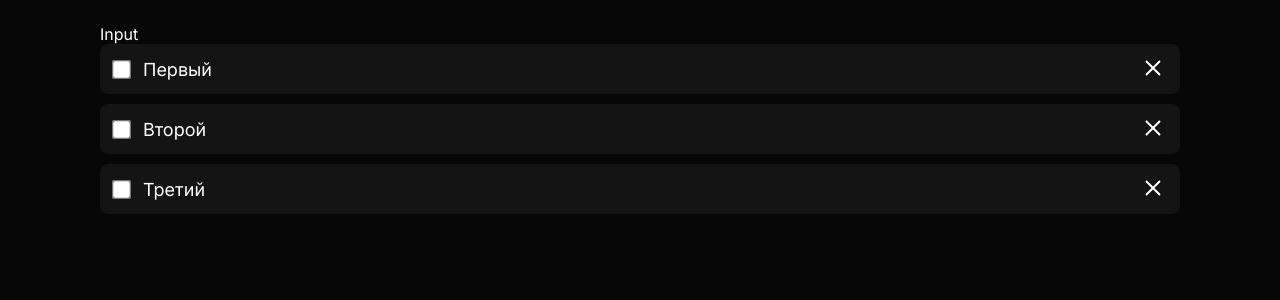
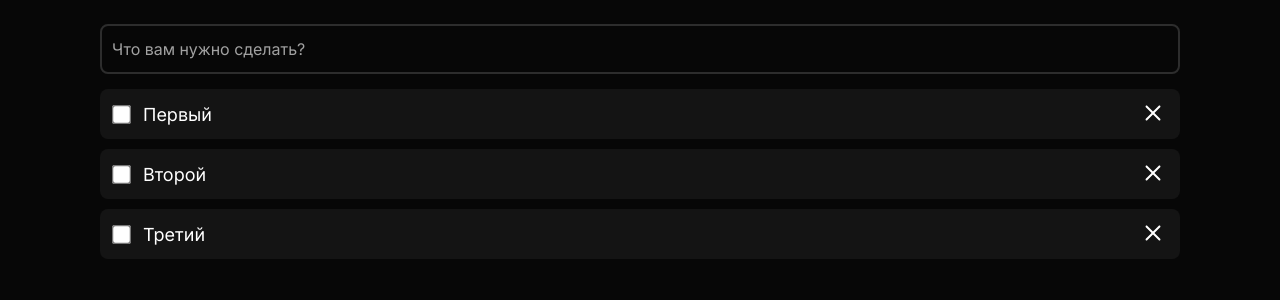
Before and after one commit to Hartaithan/instat-test, a React (Create React App) app: page / in a window 1280 px wide. Shown: the top 300 px of the page. Built offline with nearby package versions, Linux system fonts and the light colour scheme.

Commit message:
add input component layout

```diff
--- a/src/components/Input.tsx
+++ b/src/components/Input.tsx
@@ -1,7 +1,26 @@
 import React from "react";
+import styled from "styled-components";
+
+const TodoInput = styled.input.attrs({
+  type: "text",
+  placeholder: "Что вам нужно сделать?",
+})`
+  margin-bottom: 15px;
+  width: 100%;
+  height: 50px;
+  background: transparent;
+  border: 2px solid #2d2d2d;
+  border-radius: 8px;
+  font-size: 16px;
+  padding: 5px 10px;
+  outline: none;
+  &::placeholder {
+    color: #a1a1a1;
+  }
+`;
 
 const Input = () => {
-  return <div>Input</div>;
+  return <TodoInput />;
 };
 
 export default Input;
--- a/src/components/Todo.tsx
+++ b/src/components/Todo.tsx
@@ -13,7 +13,7 @@ const TodoBody = styled.div`
   width: 100%;
   background: #141414;
   border-radius: 8px;
-  :not(:last-child) {
+  &:not(:last-child) {
     margin-bottom: 10px;
   }
 `;
@@ -26,7 +26,6 @@ const TodoTitle = styled.p`
 
 const TodoCheckbox = styled.input.attrs({ type: "checkbox" })`
   margin-left: 15px;
-  background: red;
   transform: scale(1.5);
   filter: grayscale(100%);
   -webkit-filter: grayscale(100%);
```
